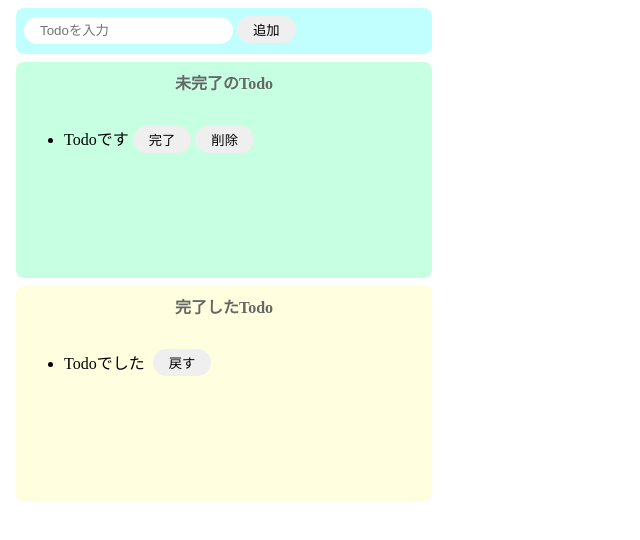
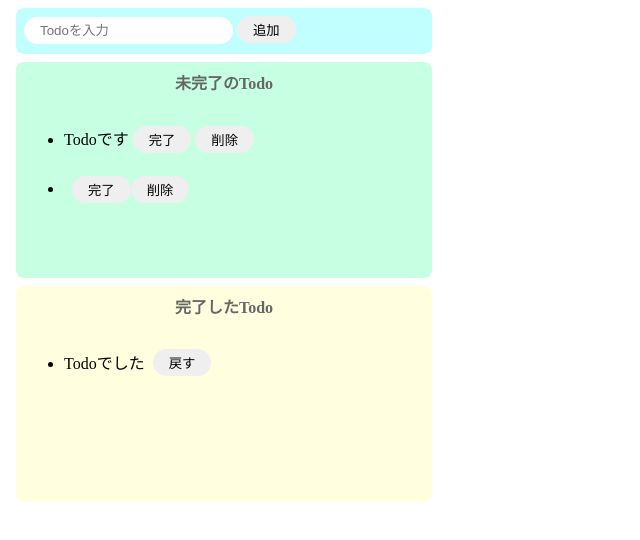
Before and after one commit to shunKUMA/js_practice_todo, a plain HTML site: page index.html in a window 1280 px wide. Both pictures are taken after a click on the button "追加". Shown: the whole page, without its empty margins (0-640 px from the left). Drawn offline with Linux system fonts and the light colour scheme.

Commit message:
index.jsに記載

```diff
--- a/index.html
+++ b/index.html
@@ -9,12 +9,12 @@
   </head>
   <body>
     <div class="input">
-      <input placeholder="Todoを入力" />
-      <button>追加</button>
+      <input id="add_txt" placeholder="Todoを入力" />
+      <button id="add_btn">追加</button>
     </div>
     <div class="incomplete">
       <p class="title">未完了のTodo</p>
-      <ul>
+      <ul id="incomplete_list" >
         <li>
           <div class="row">
             <p>Todoです</ｐ>
--- a/src/index.js
+++ b/src/index.js
@@ -1 +1,44 @@
-import "./style.css";
+const onClickAdd = () => {
+  // テキストボックスの値を取得し、初期化
+  const inputText = document.getElementById("add_txt").value;
+  document.getElementById("add_txt").value = "";
+
+  // div生成
+  const div = document.createElement("div");
+  div.className = "row";
+
+  // li生成
+  const li = document.createElement("li");
+
+  // p生成
+  const p = document.createElement("p");
+  p.innerText = inputText;
+
+  // btn(完了)生成
+  const completeButton = document.createElement("button");
+  completeButton.innerText = "完了";
+  completeButton.addEventListener("click", () => {
+    alert("完了");
+  });
+
+  // btn(削除)生成
+  const deleteButton = document.createElement("button");
+  deleteButton.innerText = "削除";
+  deleteButton.addEventListener("click", () => {
+    // 押された削除ボタンの親タグを未完了リストから削除
+    const deleteTarget = deleteButton.parentNode;
+    document.getElementById("incomplete_list").removeChild(deleteTarget);
+  });
+  // divの子要素に各要素を設定
+  div.appendChild(li);
+  div.appendChild(p);
+  div.appendChild(completeButton);
+  div.appendChild(deleteButton);
+
+  // 未完了のリストに追加
+  document.getElementById("incomplete_list").appendChild(div);
+};
+
+document
+  .getElementById("add_btn")
+  .addEventListener("click", () => onClickAdd());
```
